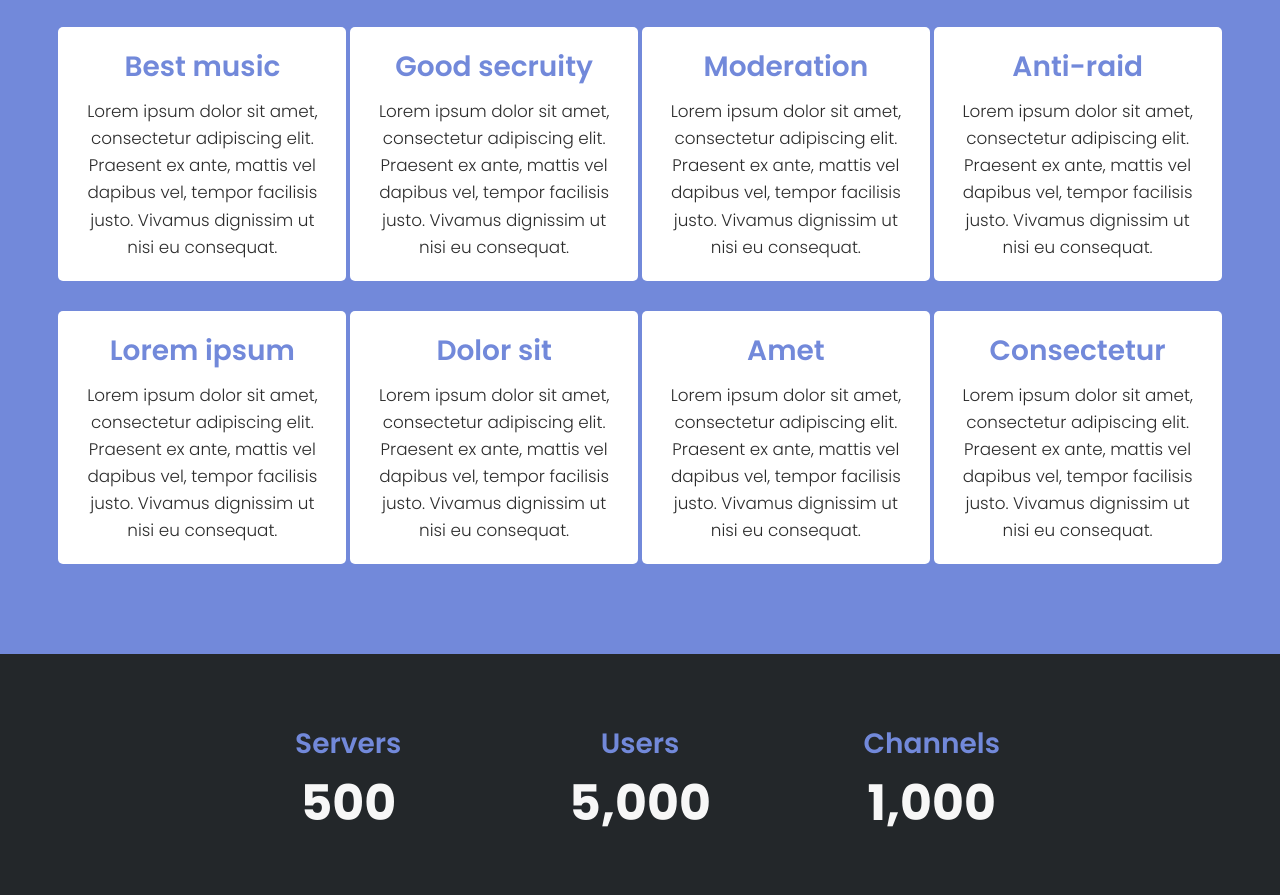
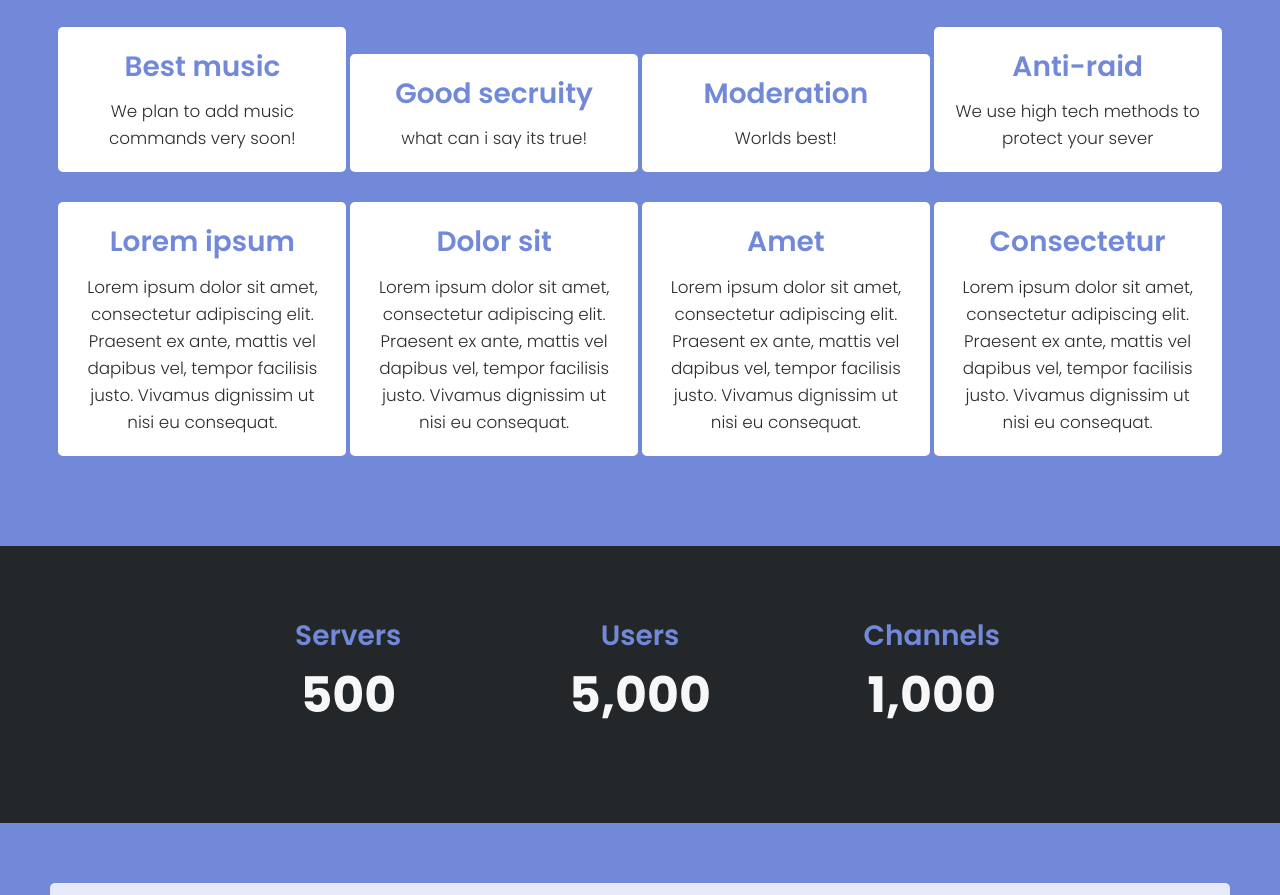
Before and after one commit to Lofi-Lemonade/Paradise, a plain HTML site: page index.html in a window 1280 px wide. Shown: the part 961-1856 px from the top of the page. Drawn offline with nearby package versions, Linux system fonts and the light colour scheme; a script that the page names is missing.

Commit message:
Update index.html

```diff
--- a/index.html
+++ b/index.html
@@ -62,25 +62,25 @@
         <div class="card" style="width: 18rem;">
         <div class="card-body">
             <h5 class="card-title">Best music</h5>
-            <p class="card-text">Lorem ipsum dolor sit amet, consectetur adipiscing elit. Praesent ex ante, mattis vel dapibus vel, tempor facilisis justo. Vivamus dignissim ut nisi eu consequat.</p>
+            <p class="card-text">We plan to add music commands very soon!</p>
         </div>
     </div>
         <div class="card" style="width: 18rem;">
             <div class="card-body">
                 <h5 class="card-title">Good secruity</h5>
-                <p class="card-text">Lorem ipsum dolor sit amet, consectetur adipiscing elit. Praesent ex ante, mattis vel dapibus vel, tempor facilisis justo. Vivamus dignissim ut nisi eu consequat.</p>
+                <p class="card-text">what can i say its true!</p>
             </div>
         </div>
         <div class="card" style="width: 18rem;">
             <div class="card-body">
                 <h5 class="card-title">Moderation</h5>
-                <p class="card-text">Lorem ipsum dolor sit amet, consectetur adipiscing elit. Praesent ex ante, mattis vel dapibus vel, tempor facilisis justo. Vivamus dignissim ut nisi eu consequat.</p>
+                <p class="card-text">Worlds best!</p>
             </div>
         </div>
         <div class="card" style="width: 18rem;">
             <div class="card-body">
                 <h5 class="card-title">Anti-raid</h5>
-                <p class="card-text">Lorem ipsum dolor sit amet, consectetur adipiscing elit. Praesent ex ante, mattis vel dapibus vel, tempor facilisis justo. Vivamus dignissim ut nisi eu consequat.</p>
+                <p class="card-text">We use high tech methods to protect your sever</p>
             </div>
         </div>
         <div class="card" style="width: 18rem;">
```
